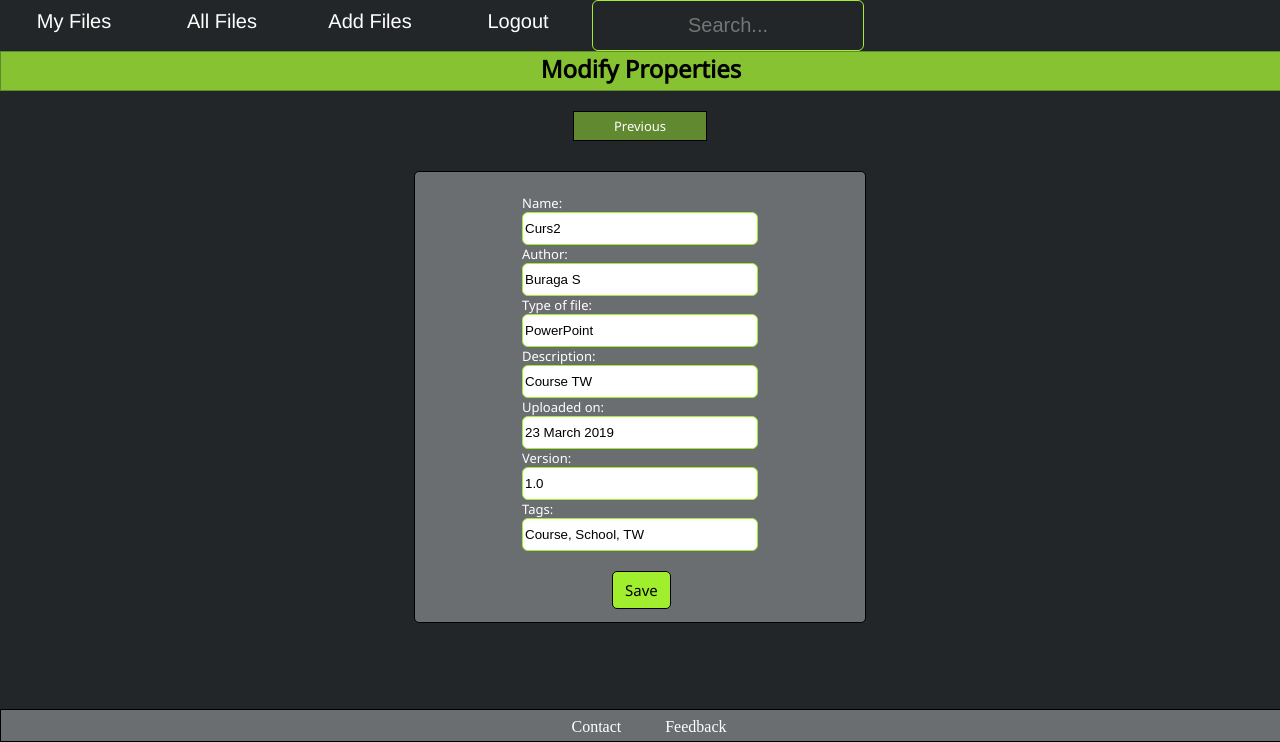
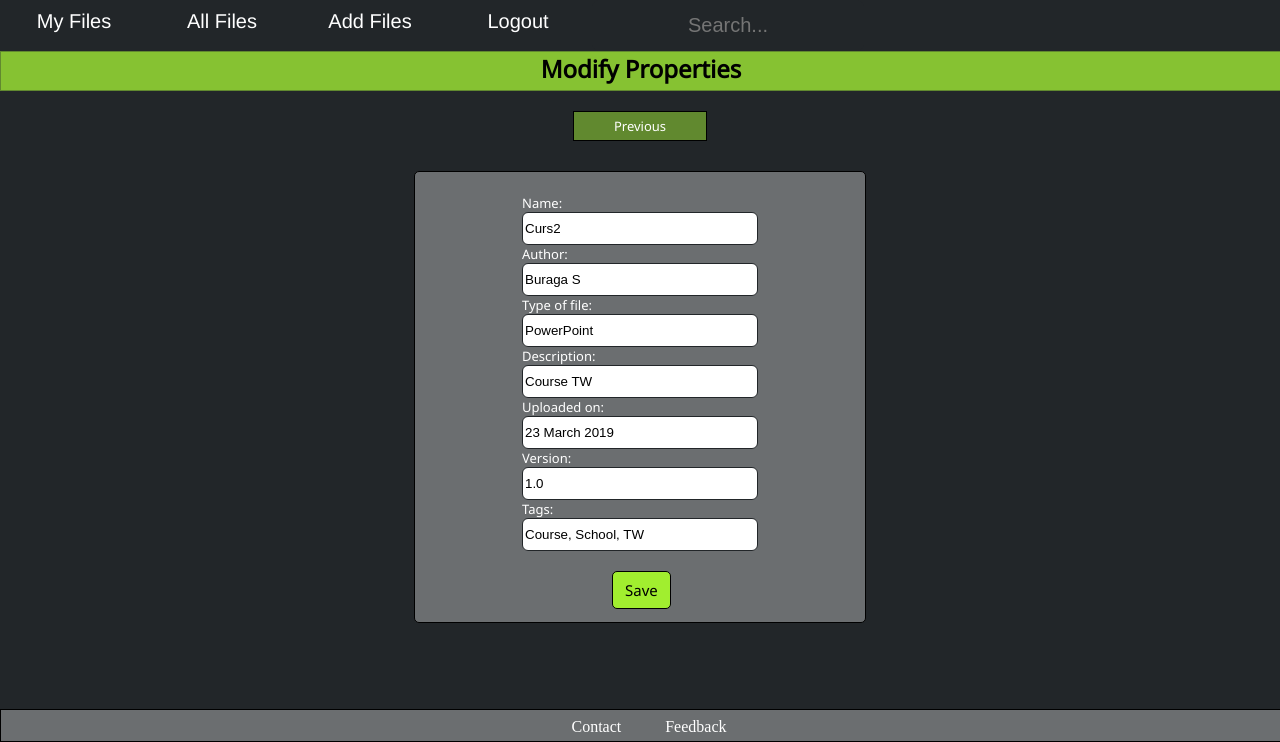
Before and after one commit to adechan/FOU, a PHP site: page /filepage/modifyproperties.html in a window 1280 px wide. Shown: the part 58-800 px from the top of the page. Run offline with PHP 8.4, Linux system fonts and the light colour scheme.

Commit message:
changed the border from Modify Properties

```diff
--- a/filepage/css/modifyfile.css
+++ b/filepage/css/modifyfile.css
@@ -57,8 +57,7 @@ h2
   font-size: 20px;
   width: 10%;
   text-align: center;
-  background-color:#222629 ;
-  border:0;
+  background-color: #222629 ;
 }
 
 .buttonsList a:hover
@@ -145,7 +144,7 @@ input[type = submit]
 input[type = text]
 {
   border-radius: 6px;
-  border: 1px solid #A1EE2F;
+  border: 1px #222629 solid;
   width: 250px;
   height: 29px;
   max-width: 90%;
```
